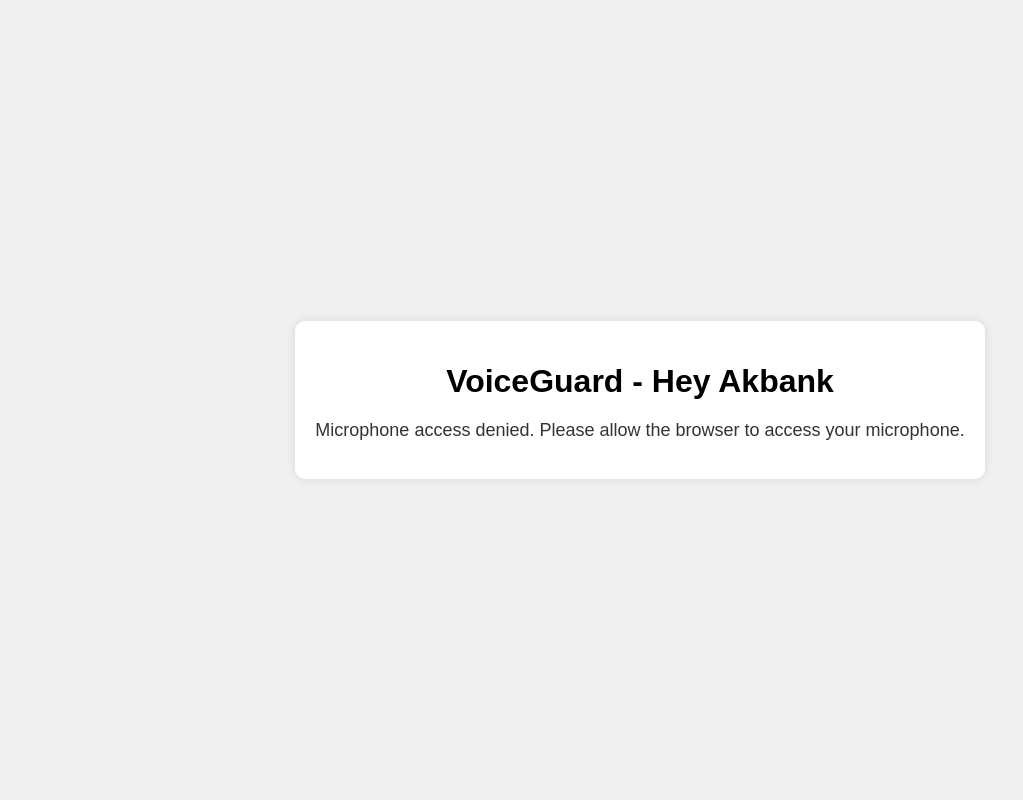
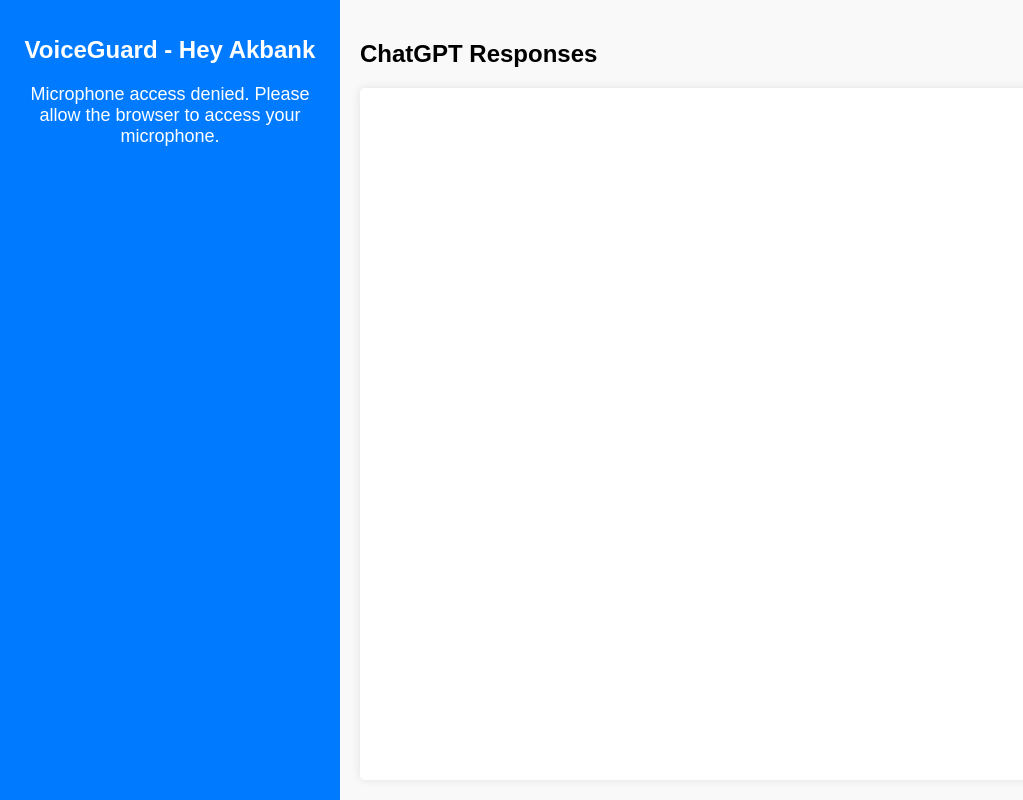
Before and after one commit to berkin-oztekin/Akbank-ML-Project, a Flask app: page /hey_akbank in a window 1280 px wide. Shown: the whole page, without its empty margins (0-1023 px from the left). Run offline with Flask 3, Linux system fonts and the light colour scheme; parts of the project's set-up code (start-up, migrations or seed data) failed here and were passed over.

Commit message:
Enhance UI for Hey Akbank page with chat interface

```diff
--- a/static/css/styles.css
+++ b/static/css/styles.css
@@ -10,57 +10,89 @@
     background-color: #f0f0f0;
 }
 
-.container {
-    text-align: center;
-    background: #fff;
-    padding: 20px;
-    border-radius: 10px;
-    box-shadow: 0 0 10px rgba(0, 0, 0, 0.1);
+.main-container {
+    display: flex;
+    height: 100vh;
+    width: 100%;
 }
 
-h1 {
+.sidebar {
+    width: 25%;
+    background-color: #007bff;
+    color: white;
+    padding: 20px;
+    text-align: center;
+}
+
+.sidebar h1 {
+    font-size: 24px;
     margin-bottom: 20px;
 }
 
-.upload-section, .record-section, .output {
+.sidebar p {
+    font-size: 18px;
+    color: white;
+}
+
+.chat-container {
+    width: 75%;
+    background-color: #f9f9f9;
+    padding: 20px;
+    display: flex;
+    flex-direction: column;
+}
+
+.chat-container h2 {
+    font-size: 24px;
     margin-bottom: 20px;
 }
 
-.custom-file-input {
-    display: none;
+.chat-console {
+    flex-grow: 1;
+    background: white;
+    padding: 10px;
+    border-radius: 5px;
+    box-shadow: 0 0 10px rgba(0, 0, 0, 0.1);
+    overflow-y: auto;
+    max-height: calc(100vh - 100px);
 }
 
-.custom-file-label {
-    display: inline-block;
-    cursor: pointer;
-    padding: 10px 20px;
-    background: #007bff;
-    color: #fff;
-    border-radius: 5px;
-    margin-right: 10px;
+.chat-message {
+    margin-bottom: 10px;
+    padding: 10px;
+    border-radius: 10px;
 }
 
-.action-button {
-    padding: 10px 20px;
-    font-size: 16px;
-    margin-bottom: 20px;
-    background: #007bff;
-    color: #fff;
-    border: none;
-    border-radius: 5px;
-    cursor: pointer;
-    transition: background 0.3s;
+.user-message {
+    background-color: #d1e7ff;
+    align-self: flex-start;
 }
 
-.action-button:hover {
-    background: #0056b3;
+.bot-message {
+    background-color: #f0f0f0;
+    align-self: flex-end;
 }
 
-p {
-    font-size: 18px;
-    color: #333;
+.error-message {
+    background-color: #ffcccc;
+    color: #cc0000;
+    align-self: center;
 }
 
-.record-section {
-    margin-top: 20px;
+::-webkit-scrollbar {
+    width: 10px;
 }
+
+::-webkit-scrollbar-track {
+    background: #f1f1f1;
+    border-radius: 10px;
+}
+
+::-webkit-scrollbar-thumb {
+    background: #888;
+    border-radius: 10px;
+}
+
+::-webkit-scrollbar-thumb:hover {
+    background: #555;
+}
--- a/templates/hey_akbank.html
+++ b/templates/hey_akbank.html
@@ -7,12 +7,17 @@
     <script src="/static/js/recorder.js"></script>
 </head>
 <body>
-    <div class="container">
-        <h1>VoiceGuard - Hey Akbank</h1>
-        <p id="status">Listening for "Hey Akbank"...</p>
-        <p id="recordStatus"></p>
-        <p id="result"></p>
-        <p id="chatgptResponse"></p>
+    <div class="main-container">
+        <div class="sidebar">
+            <h1>VoiceGuard - Hey Akbank</h1>
+            <p id="status">Listening for "Hey Akbank"...</p>
+            <p id="recordStatus"></p>
+            <p id="result"></p>
+        </div>
+        <div class="chat-container">
+            <h2>ChatGPT Responses</h2>
+            <div id="chatgptResponse" class="chat-console"></div>
+        </div>
     </div>
 
     <script>
@@ -128,14 +133,19 @@
             })
             .then(response => response.json())
             .then(data => {
+                const chatBox = document.getElementById('chatgptResponse');
                 if (data.response) {
-                    document.getElementById('chatgptResponse').innerText = data.response;
+                    chatBox.innerHTML += `<div class="chat-message user-message"><strong>User:</strong> ${prompt}</div>`;
+                    chatBox.innerHTML += `<div class="chat-message bot-message"><strong>ChatGPT:</strong> ${data.response}</div>`;
                 } else {
-                    document.getElementById('chatgptResponse').innerText = data.error;
+                    chatBox.innerHTML += `<div class="chat-message error-message">Error: ${data.error}</div>`;
                 }
+                chatBox.scrollTop = chatBox.scrollHeight;
             })
             .catch(error => {
-                document.getElementById('chatgptResponse').innerText = 'Error: ' + error.message;
+                const chatBox = document.getElementById('chatgptResponse');
+                chatBox.innerHTML += `<div class="chat-message error-message">Error: ${error.message}</div>`;
+                chatBox.scrollTop = chatBox.scrollHeight;
             });
         }
 
--- a/templates/index.html
+++ b/templates/index.html
@@ -3,7 +3,7 @@
 <head>
     <title>VoiceGuard</title>
     <link rel="stylesheet" href="https://cdnjs.cloudflare.com/ajax/libs/font-awesome/6.0.0-beta3/css/all.min.css">
-    <link rel="stylesheet" href="static/css/styles.css">
+    <link rel="stylesheet" href="static/css/index_styles.css">
     <script src="static/js/recorder.js"></script>
 </head>
 <body>
```
Also changed, not shown: static/css/index_styles.css (added, +66 -0 lines).
